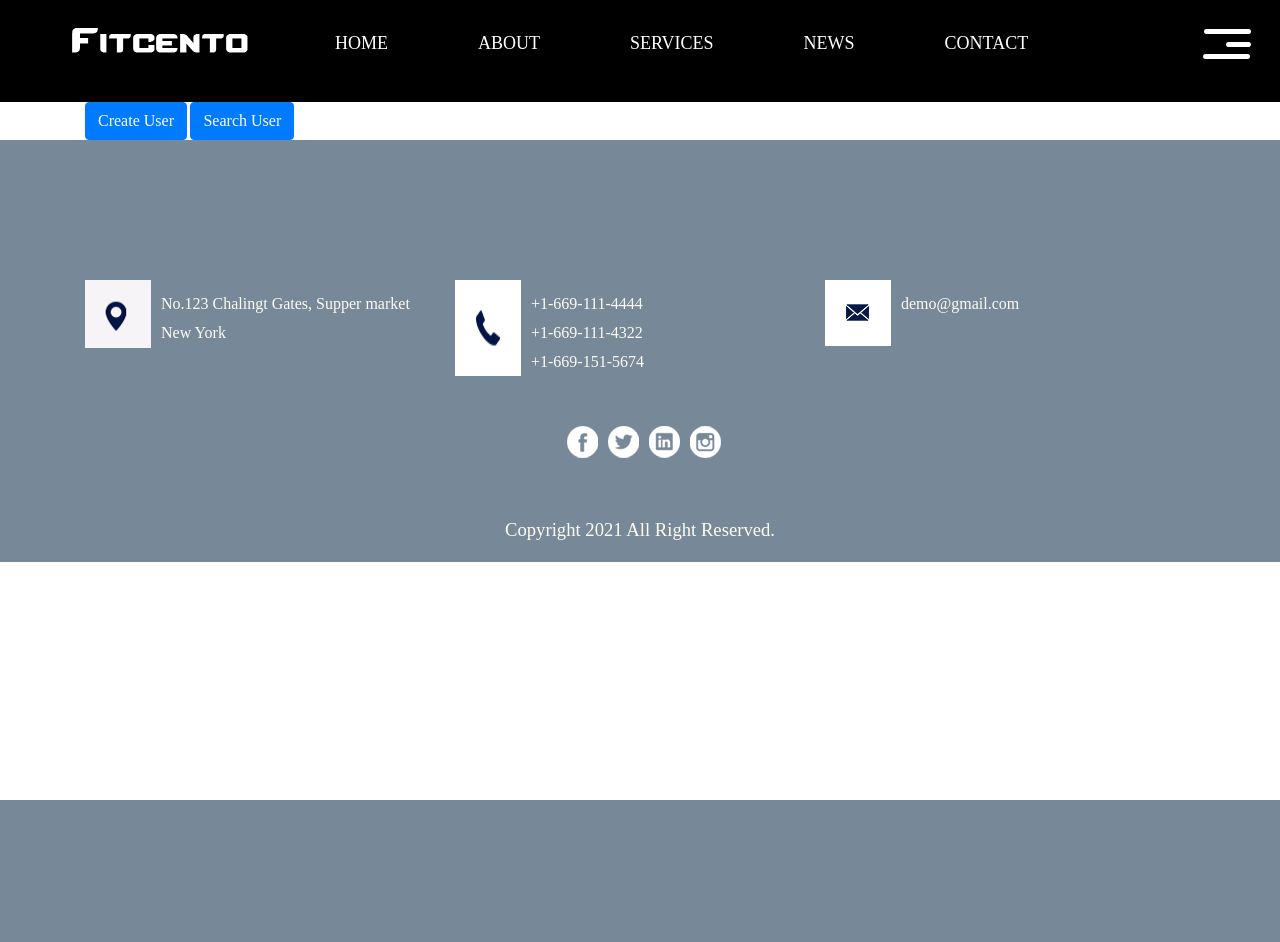
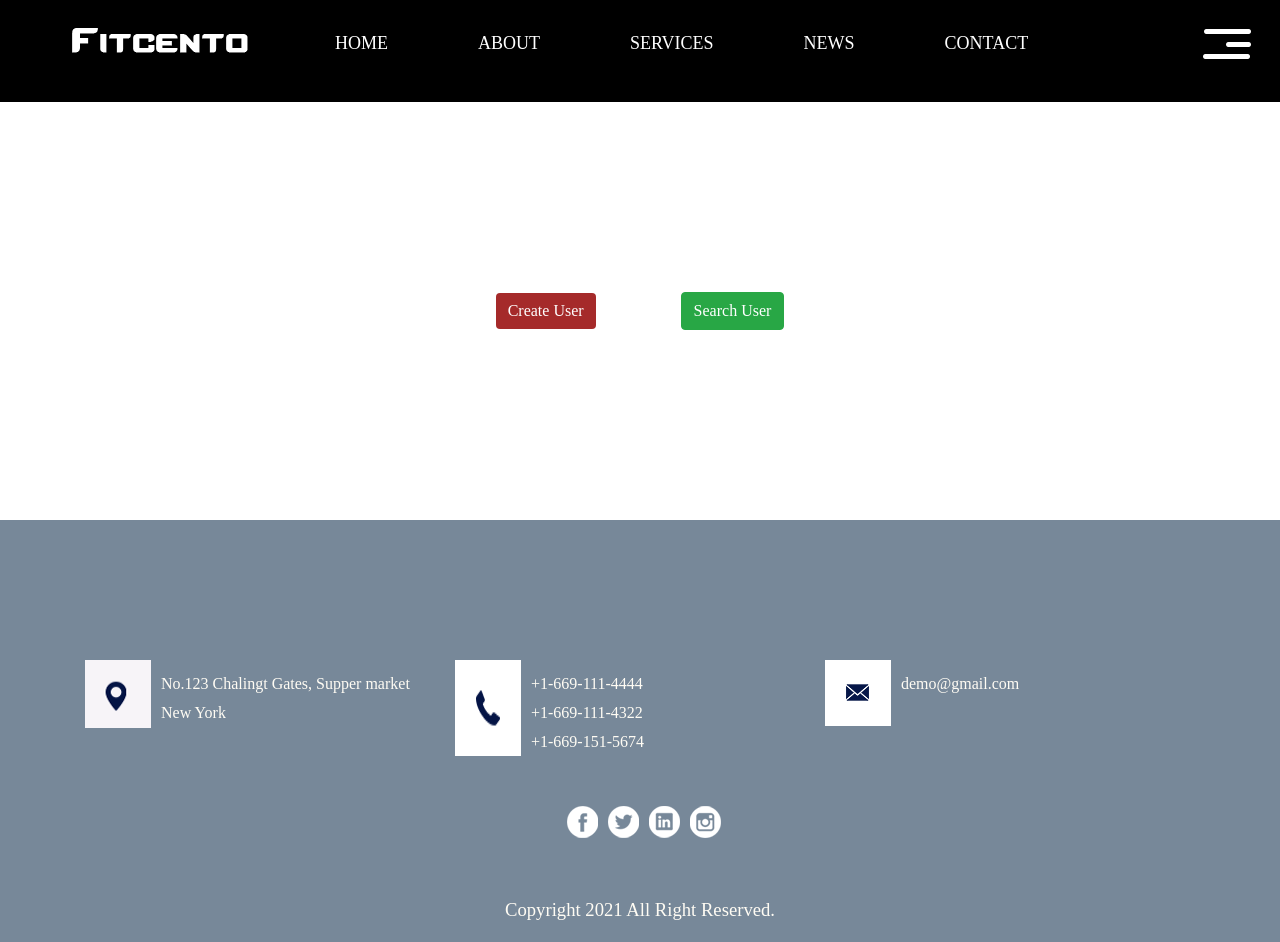
Before and after one commit to Rishabh1215/CMPE272-Lab, a PHP site: page /users.php in a window 1280 px wide. Before the commit the page ends 800 px from the top, so only its background shows below. Run offline with PHP 8.4, Linux system fonts and the light colour scheme; some libraries are stand-ins or nearby versions.

Commit message:
restyled

```diff
--- a/createUser.php
+++ b/createUser.php
@@ -81,9 +81,9 @@
           Create User</h1>
         </pre>
         </div>
-        <div class="row align-items-center">
+        <div class="row align-items-center" style="margin-bottom: 2rem;">
             <div class="container divContainer">
-                <h3>Register User</h3>
+                <h3 style="font-weight: bold; font-family: system-ui;">Register User</h3>
                 <form method="post" action="./addUser.php">
                     <div class="form-group">
                         <label>First Name</label>
--- a/users.php
+++ b/users.php
@@ -73,10 +73,13 @@
     </div>
     <!-- header section end -->
     <!-- our price section start -->
-    <div class="container">
-        <div class="wrap">
-            <a href="./createUser.php" class="btn btn-primary">Create User</a>
-            <a href="./searchUser.php" class="btn btn-primary">Search User</a>
+    <div class="row">
+        <div class="col-12" style="display: flex;
+    justify-content: center;
+    align-items: center;
+    padding: 190px;">
+            <a href="./createUser.php" class="btn btn-primary" style="margin-right: 85px; background: brown; border: aliceblue;">Create User</a>
+            <a href="./searchUser.php" class="btn btn-success">Search User</a>
         </div>
     </div>
     <!-- our price section end -->
```
